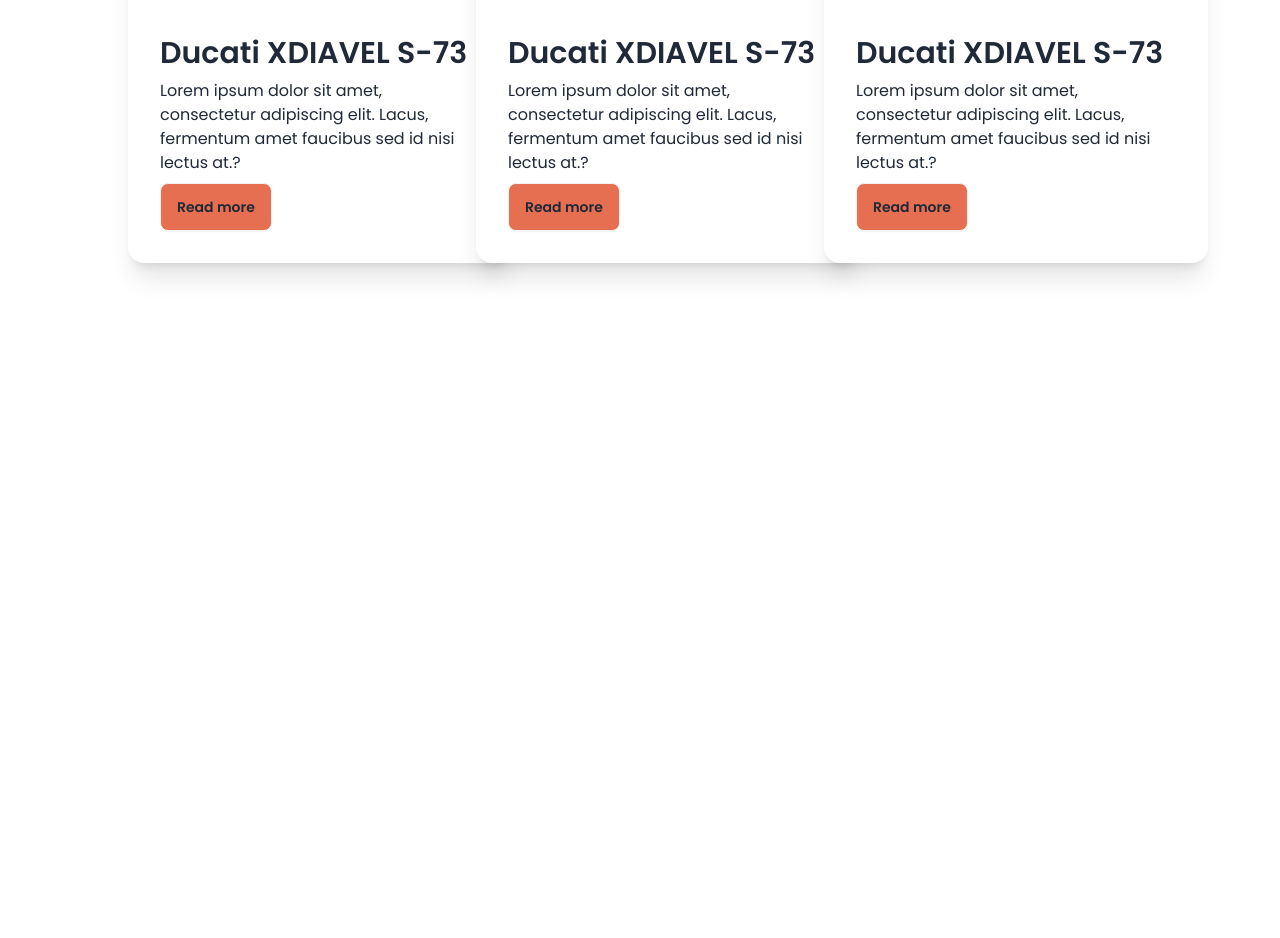
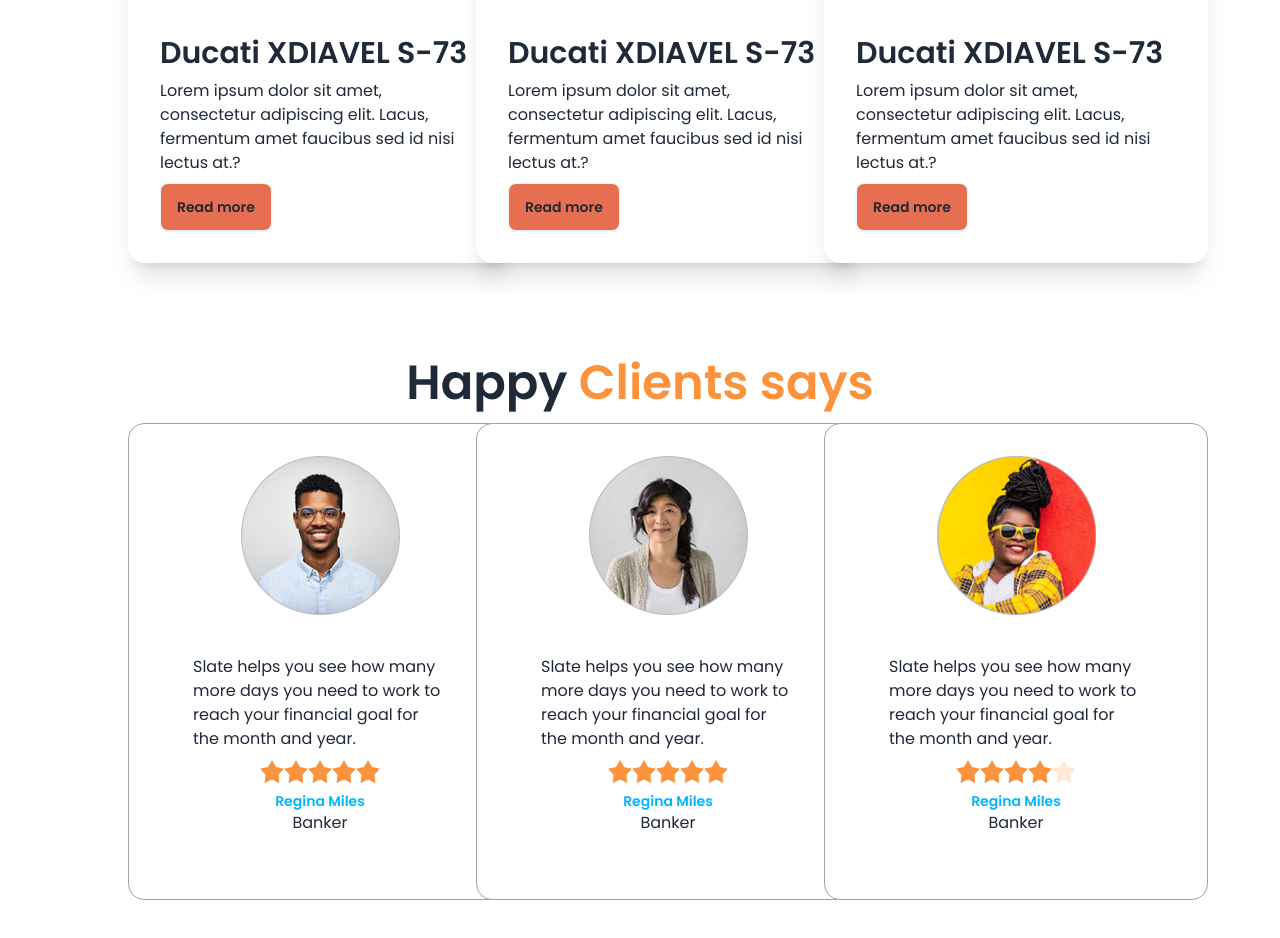
Before and after one commit to sujonifty/bike-zone, a plain HTML site: page index.html in a window 1280 px wide. Shown: the part 1043-1981 px from the top of the page. Before the commit the page ends 1402 px from the top, so only its background shows below. Drawn offline with nearby package versions, Linux system fonts and the light colour scheme.

Commit message:
completed review section

```diff
--- a/index.html
+++ b/index.html
@@ -150,11 +150,11 @@
         </div>
     </header>
     <main class=" mx-auto md: container md:mx-auto md::w-4/5  lg:w-4/5 ">
-        <!-- feature bike  -->
+        <!-- feature bike  section-->
         <section>
 
         </section>
-        <!-- latest News -->
+        <!-- latest News section-->
         <section class="my-24 mx-auto ">
             <h2 class="text-5xl font-semibold text-center mb-4">latest News</h2>
             <div class=" grid grid-cols-1 gap-5  md:grid-cols-2   lg:grid-cols-3 lg:gap-5 ">
@@ -196,6 +196,83 @@
                 </div>
             </div>
         </section>
+        <!-- Review section -->
+        <section class="my-24 mx-auto ">
+            <h2 class="text-5xl font-semibold text-center mb-4">Happy <span class="text-orange-400">Clients says</span></h2>
+            <div class=" grid grid-cols-1 gap-5  md:grid-cols-2   lg:grid-cols-3 ">
+                <!-- cards 1 -->
+                <div class="card p-8 border border-gray-400 lg:w-96 bg-base-100  gap-2">
+                    <figure><img class="w-3/6" src="images/others/user-1.png" alt="bike" /></figure>
+                    <div class="card-body ">
+                        <p>
+                            Slate helps you see how
+                            many more days you need
+                            to work to reach your financial
+                            goal for the month and year.
+                        </p>
+                        <div class="rating justify-center">
+                            <input type="radio" name="rating-2" class="mask mask-star-2 bg-orange-400" />
+                            <input type="radio" name="rating-2" class="mask mask-star-2 bg-orange-400" />
+                            <input type="radio" name="rating-2" class="mask mask-star-2 bg-orange-400" />
+                            <input type="radio" name="rating-2" class="mask mask-star-2 bg-orange-400" checked />
+                            <input type="radio" name="rating-2" class="mask mask-star-2 bg-orange-400" />
+                        </div>
+                        <div class="text-center gap-y-3">
+                            <h4 class="text-sm font-semibold text-info">Regina Miles</h4>
+                            <p class="">Banker</p>
+                          </div>
+
+                    </div>
+                </div>
+                <div class="card p-8 border border-gray-400 lg:w-96 bg-base-100  gap-2">
+                    <figure><img class="w-3/6" src="images/others/user-2.png" alt="bike" /></figure>
+                    <div class="card-body ">
+                        <p>
+                            Slate helps you see how
+                            many more days you need
+                            to work to reach your financial
+                            goal for the month and year.
+                        </p>
+                        <div class="rating justify-center">
+                            <input type="radio" name="rating-2" class="mask mask-star-2 bg-orange-400" />
+                            <input type="radio" name="rating-2" class="mask mask-star-2 bg-orange-400" />
+                            <input type="radio" name="rating-2" class="mask mask-star-2 bg-orange-400" />
+                            <input type="radio" name="rating-2" class="mask mask-star-2 bg-orange-400" checked />
+                            <input type="radio" name="rating-2" class="mask mask-star-2 bg-orange-400" />
+                        </div>
+                        <div class="text-center gap-y-3">
+                            <h4 class="text-sm font-semibold text-info">Regina Miles</h4>
+                            <p class="">Banker</p>
+                          </div>
+
+                    </div>
+                </div>
+                <div class="card p-8 border border-gray-400 lg:w-96 bg-base-100  gap-2">
+                    <figure><img class="w-3/6" src="images/others/user-3.png" alt="bike" /></figure>
+                    <div class="card-body ">
+                        <p>
+                            Slate helps you see how
+                            many more days you need
+                            to work to reach your financial
+                            goal for the month and year.
+                        </p>
+                        <div class="rating justify-center">
+                            <input type="radio" name="rating-2" class="mask mask-star-2 bg-orange-400" />
+                            <input type="radio" name="rating-2" class="mask mask-star-2 bg-orange-400" />
+                            <input type="radio" name="rating-2" class="mask mask-star-2 bg-orange-400" />
+                            <input type="radio" name="rating-2" class="mask mask-star-2 bg-orange-400" checked />
+                            <input type="radio" name="rating-2" class="mask mask-star-2 bg-orange-400" />
+                        </div>
+                        <div class="text-center gap-y-3">
+                            <h4 class="text-sm font-semibold text-info">Regina Miles</h4>
+                            <p class="">Banker</p>
+                          </div>
+
+                    </div>
+                </div>
+
+            </div>
+        </section>
 
     </main>
     <footer>
```
